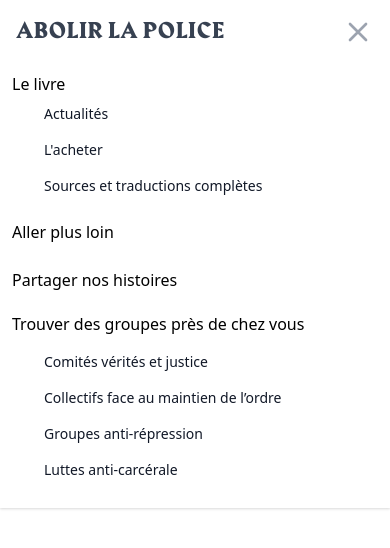
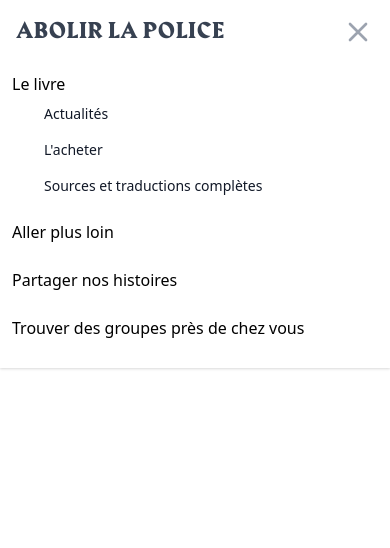
Before and after one commit to societe-ecran/achat-livre-abolir, a Next.js app: page /components/Navbar in a window 390 px wide. Both pictures are taken after a click on the button 358 px from the left and 32 px from the top of the page. Shown: the top 548 px of the page. Built offline with nearby package versions, Linux system fonts and the light colour scheme.

Commit message:
problemes navbar

```diff
--- a/pages/components/Navbar.js
+++ b/pages/components/Navbar.js
@@ -102,7 +102,6 @@ export default function Navbar() {
                     <MenuIcon className="block h-8 w-8" aria-hidden="true" />
                   )}
                 </Disclosure.Button>
-
 
 
               </div>
@@ -261,14 +260,9 @@ export default function Navbar() {
                 <div className='pl-5 pb-4'>
 
                   {LeLivre.map((item) => (
-                    <Link href="/" key={item.name} >
-                      <a key={item.name}
+                    <a href={item.href} key={item.name}
                       className="flex items-center p-2 -m-3 transition duration-150 ease-in-out rounded-lg hover:bg-gray-50 focus:outline-none focus-visible:ring focus-visible:ring-orange-500 focus-visible:ring-opacity-50"
                     >
-
-                        {/* <div className="flex items-center justify-center flex-shrink-0 w-10 h-10 text-white sm:h-12 sm:w-12">
-                          <item.icon aria-hidden="true" />
-                        </div> */}
                       <div className="ml-4 pt-3" >
                         <p className="text-sm font-medium text-gray-900 ">
                           {item.name}
@@ -278,35 +272,32 @@ export default function Navbar() {
                         </p>
                       </div>
                     </a>
-                    </Link>
                   ))}
                 </div>
               </div>
 
               <div className='transition duration-150 ease-in-out rounded-lg py-3 hover:bg-gray-50 focus:outline-none focus-visible:ring focus-visible:ring-orange-500 focus-visible:ring-opacity-50'>
-
-                <a href='https://www.abolirlapolice.org/AllerPlusLoin'>
+                <a href='https://www.abolirlapolice.org/AllerPlusLoin/allerPlusLoin'>
                   Aller plus loin
                 </a>
-
               </div>
 
               <div className='transition duration-150 ease-in-out rounded-lg py-3  hover:bg-gray-50 focus:outline-none focus-visible:ring focus-visible:ring-orange-500 focus-visible:ring-opacity-50'>
-
                 <a href="https://www.abolirlapolice.org/histoires">
                   Partager nos histoires
                 </a>
-
               </div>
 
+              <div className='transition duration-150 ease-in-out rounded-lg py-3  hover:bg-gray-50 focus:outline-none focus-visible:ring focus-visible:ring-orange-500 focus-visible:ring-opacity-50'>
+                <a href='https://www.abolirlapolice.org/groupes'>
+                Trouver des groupes près de chez vous
+                </a>
+              </div>
 
-              <div className='pt-2'>
+              {/* <div className='pt-2'>
                 Trouver des groupes près de chez vous
-
                 <div className='pl-5 pb-4 pt-2'>
                   {Groupes.map((item) => (
-
-
                     <a href='https://www.abolirlapolice.org/groupes'
                       className="flex items-center p-2 -m-3 pt-2  transition duration-150 ease-in-out rounded-lg hover:bg-gray-50 focus:outline-none focus-visible:ring focus-visible:ring-orange-500 focus-visible:ring-opacity-50"
                       key={item.name}>
@@ -319,12 +310,9 @@ export default function Navbar() {
                         </p>
                       </div>
                     </a>
-
-
                   ))}
-
                 </div>
-              </div>
+              </div> */}
             </div>
           </Disclosure.Panel>
         </>
--- a/pages/index.js
+++ b/pages/index.js
@@ -10,10 +10,10 @@ export default function Home() {
         <div>
             <html lang="fr" />
             <Head>
-            <title>{props.title}</title>
+            <title>"Abolir la police. Echos des états-unis"</title>
                 <meta name="description" content="sortie septembre 2021" />
                 <meta property="og:title" content="Abolir la police. Echos des états-unis." />
-                <meta property="og:description" content={props.description} />
+                <meta property="og:description" content="Abolir la police. Echos des états-unis. Acheter le livre" />
                 <meta property="og:url" content="https://www.abolirlapolice.org/" />
                 <meta property="og:type" content="website" />
                 <meta property="og:image" content={`https://achat-livre-abolir.vercel.app/_next/image?url=%2F_next%2Fstatic%2Fimage%2Fpublic%2Fcouv.93478b6c9ee7db2c15aef8dc9bfe9289.jpg&w=1920&q=100`} />
--- a/styles/globals.css
+++ b/styles/globals.css
@@ -9,22 +9,18 @@
 
 @font-face {
   font-family: "Roman";
-  src: local("SabonRoman"), url("./fonts/Sabon_Roman.ttf") format("truetype");
-  /* font-weight: bold; */
+  src: local("SabonRoman"), url("./fonts/Sabon_Roman.ttf") format("truetype")
 }
 
 .sabonRoman {
   font-family: "SabonRoman";
 }
-
 .HarbourBold {
   font-family: "HarbourBold";
 }
 .titreNav {
   font-family: "Gill Sans", "Gill Sans MT", Calibri, "Trebuchet MS", sans-serif;
 }
-
 .violetBack {
   background-color: #59577c;
-  /* color: #7f63ff; */
 }
```
Lines whose indentation alone changed are shown as unchanged.
